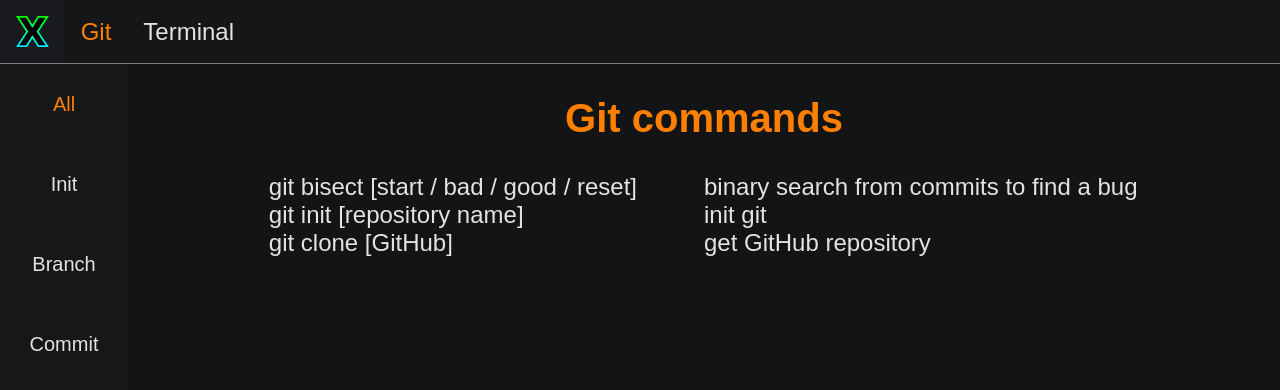
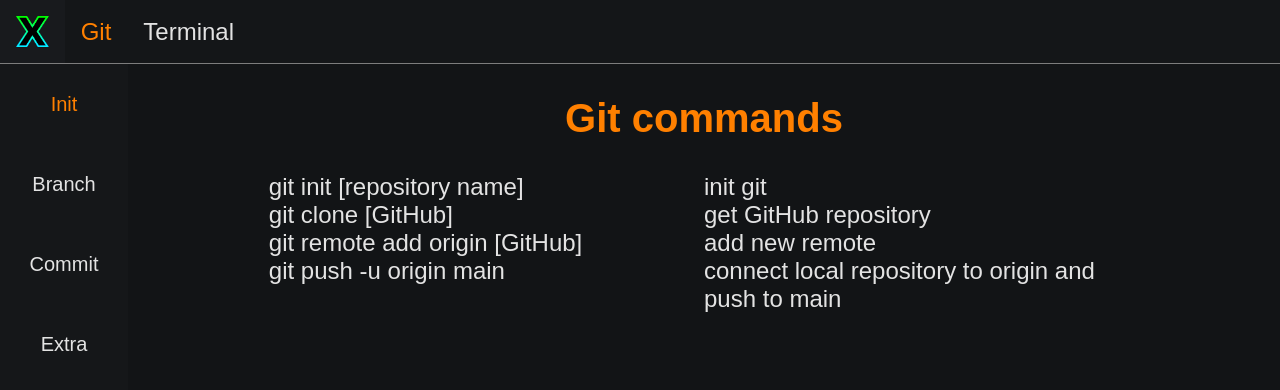
Before and after one commit to TetrisBattle/Notepad, a React (Create React App) app: page /notepad in a window 1280 px wide. Shown: the top 390 px of the page. Built offline with nearby package versions, Linux system fonts and the light colour scheme.

Commit message:
menu to app.jsx

```diff
--- a/src/App.tsx
+++ b/src/App.tsx
@@ -1,10 +1,24 @@
 import { BrowserRouter as Router, Routes, Route } from 'react-router-dom'
-import Menu from './components-pages/Menu'
+import { Link } from 'react-router-dom'
 import Notepad from './components-pages/Notepad'
 import RemConverter from './components-pages/RemConverter'
 import Sandbox from './components-pages/Sandbox'
 
 export default function App() {
+	function Menu() {
+		return (
+			<div className='Menu'>
+				<h1>TetrisBattle</h1>
+
+				<div className='container'>
+					<Link to='/notepad'>Notepad</Link>
+					<Link to='/RemConverter'>RemConverter</Link>
+					<Link to='/sandbox'>Sandbox</Link>
+				</div>
+			</div>
+		)
+	}
+
 	return (
 		<Router>
 			<Routes>
--- a/src/components-pages/Menu.tsx
+++ /dev/null
@@ -1,15 +0,0 @@
-import { Link } from 'react-router-dom'
-
-export default function Menu() {
-	return (
-		<div className='Menu'>
-			<h1>xTrouble</h1>
-
-			<div className='container'>
-				<Link to='/notepad'>Notepad</Link>
-				<Link to='/RemConverter'>RemConverter</Link>
-				<Link to='/sandbox'>Sandbox</Link>
-			</div>
-		</div>
-	)
-}
--- a/src/components-pages/Notepad/Git.jsx
+++ b/src/components-pages/Notepad/Git.jsx
@@ -4,16 +4,17 @@ import { git } from '../../data/notepad.json'
 
 export default function Git() {
 	const pages = [
-		'All',
 		'Init',
 		'Branch',
 		'Commit',
+		'Extra'
 	]
 
 	const [selectedPage, setSelectedPage] = useState(pages[0])
 
 	const getCommands = () => {
-		return git.map(({ command, description }) => {
+		const getCommands = (commands) => {
+			return commands?.map(({ command, description }) => {
 				return (
 					<div key={command} className='note'>
 						<p className='command'>{command}</p>
@@ -21,6 +22,18 @@ export default function Git() {
 					</div>
 				)
 			})
+		}
+
+		switch (selectedPage) {
+			case 'All':
+				return getCommands(git.init)
+			case 'Init':
+				return getCommands(git.init)
+			case 'Extra':
+				return getCommands(git.extra)
+			default:
+				return null
+		}
 	}
 
 	return (
--- a/src/components/Header.jsx
+++ b/src/components/Header.jsx
@@ -4,7 +4,6 @@ import MenuIcon from '../images/Menu.png'
 import Navbar from './Navbar'
 
 export default function Header({ pages, selectedPage, setSelectedPage }) {
-
 	return (
 		<header>
 			<Link to='/'><img className='logo' src={Logo} alt='Logo' /></Link>
--- a/src/components/Navbar.jsx
+++ b/src/components/Navbar.jsx
@@ -3,10 +3,8 @@
 export default function Navbar({
 	pages,
 	selectedPage,
-	setSelectedPage,
-	variant
+	setSelectedPage
 }) {
-
 	const getPages = () => {
 		return pages.map((page) => {
 			return (
@@ -22,9 +20,6 @@ export default function Navbar({
 	}
 
 	return (
-		// <nav className={variant ? '.navbar ' + variant : '.navbar'}>
-		<nav className='navbar'>
-			{getPages()}
-		</nav>
+		<nav>{getPages()}</nav>
 	)
 }
--- a/src/data/notepad.json
+++ b/src/data/notepad.json
@@ -1,9 +1,6 @@
 {
-	"git": [
-		{
-			"command": "git bisect [start / bad / good / reset]",
-			"description": "binary search from commits to find a bug"
-		},
+	"git": {
+		"init": [
 			{
 				"command": "git init [repository name]",
 				"description": "init git"
@@ -11,6 +8,37 @@
 			{
 				"command": "git clone [GitHub]  ",
 				"description": "get GitHub repository"
+			},
+			{
+				"command": "git remote add origin [GitHub]",
+				"description": "add new remote"
+			},
+			{
+				"command": "git push -u origin main",
+				"description": "connect local repository to origin and push to main"
+			}
+		],
+		"extra": [
+			{
+				"command": "git bisect [start / bad / good / reset]",
+				"description": "binary search from commits to find a bug"
+			},
+			{
+				"command": "git config --global alias.ca 'commit -am'",
+				"description": "create alias (shortcut for commands)"
+			},
+			{
+				"command": "git ca 'new commit' ",
+				"description": "shortcut from alias: git commit -am 'new commit'"
+			},
+			{
+				"command": "git config --get remote.origin.url",
+				"description": "get current remote url"
+			},
+			{
+				"command": "git remote set-url origin [GitHub]",
+				"description": "change remote url"
 			}
 		]
 	}
+}
--- a/src/scss/_components.scss
+++ b/src/scss/_components.scss
@@ -11,11 +11,11 @@ header {
 		&:hover { filter: brightness(1.2); }
 	}
 
-	.navbar { display: none; }
+	nav { display: none; }
 	.menuIcon { margin-inline-start: auto; }
 
 	@media (min-Width: $xs) {
-		.navbar { @include verticalNavbar($colorHeader); }
+		nav { @include verticalNavbar($colorHeader); }
 		.menuIcon { display: none; }
 	}
 }
--- a/src/scss/_pages.scss
+++ b/src/scss/_pages.scss
@@ -39,7 +39,7 @@
 
 	.git {
 		display: flex;
-		.navbar { @include horizontalNavbar(); }
+		nav { @include horizontalNavbar(); }
 
 		main {
 			inline-size: calc(100vw - 8rem);
--- a/src/scss/main.css
+++ b/src/scss/main.css
@@ -24,7 +24,7 @@ header img:hover {
           filter: brightness(1.2);
 }
 
-header .navbar {
+header nav {
   display: none;
 }
 
@@ -34,24 +34,23 @@ header .menuIcon {
 }
 
 @media (min-Width: 30rem) {
-  header .navbar {
+  header nav {
     display: -webkit-box;
     display: -ms-flexbox;
     display: flex;
     background-color: #141618;
   }
-  header .navbar button {
+  header nav button {
     padding-inline: 1rem;
     font-size: 1.5rem;
     background-color: #141618;
     color: #E3E3E3;
     border: none;
   }
-  header .navbar button:hover {
-    -webkit-filter: brightness(1.2);
-            filter: brightness(1.2);
+  header nav button:hover {
+    color: #ffb366;
   }
-  header .navbar button.selected {
+  header nav button.selected {
     color: #ff8000;
   }
   header .menuIcon {
@@ -128,7 +127,7 @@ header .menuIcon {
   display: flex;
 }
 
-.Notepad .git .navbar {
+.Notepad .git nav {
   display: -webkit-box;
   display: -ms-flexbox;
   display: flex;
@@ -141,7 +140,7 @@ header .menuIcon {
   background-color: #151719;
 }
 
-.Notepad .git .navbar button {
+.Notepad .git nav button {
   block-size: 5rem;
   font-size: 1.25rem;
   background-color: #151719;
@@ -149,12 +148,11 @@ header .menuIcon {
   border: none;
 }
 
-.Notepad .git .navbar button:hover {
-  -webkit-filter: brightness(1.2);
-          filter: brightness(1.2);
+.Notepad .git nav button:hover {
+  color: #ffb366;
 }
 
-.Notepad .git .navbar button.selected {
+.Notepad .git nav button.selected {
   color: #ff8000;
 }
 
```
Also changed, not shown: src/scss/setup/_mixins.scss (+4 -4 lines), 2 other files (tests, documents, lock files or other folders). Lines whose indentation alone changed are shown as unchanged.
